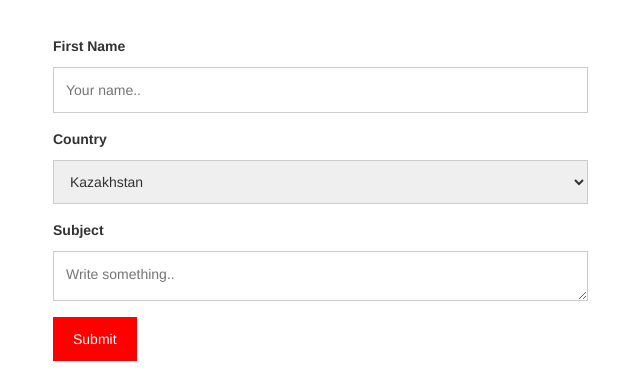
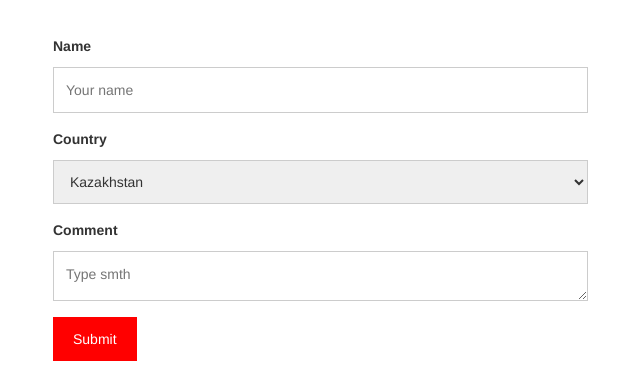
Before and after one commit to GulimSagi/biblioteka_2, a Django app: template blog/templates/blog/base.html in a window 1280 px wide. Shown: the part 780-1151 px from the top of the page, without its empty margins (32-672 px from the left). Run offline with Django 3.2, Linux system fonts and the light colour scheme; the template is opened without the code that fills it, so the values that code supplies are empty; some libraries are stand-ins or nearby versions.

Commit message:
contc us txt

```diff
--- a/blog/templates/blog/base.html
+++ b/blog/templates/blog/base.html
@@ -50,15 +50,15 @@
   </div>
       <div class="column">
       <form action="">
-        <label for="fname">First Name</label>
-        <input type="text" id="fname" name="firstname" placeholder="Your name..">
+        <label for="fname">Name</label>
+        <input type="text" id="fname" name="firstname" placeholder="Your name">
         <label for="country">Country</label>
         <select id="country" name="country">
           <option value="australia">Kazakhstan</option>
           <option value="usa">USA</option>
         </select>
-        <label for="subject">Subject</label>
-        <textarea id="subject" name="subject" placeholder="Write something.." style="height:50px"></textarea>
+        <label for="subject">Comment</label>
+        <textarea id="subject" name="subject" placeholder="Type smth" style="height:50px"></textarea>
         <input type="submit" value="Submit">
       </form>
     </div>
--- a/mysite/settings.py
+++ b/mysite/settings.py
@@ -114,9 +114,7 @@ USE_L10N = True
 
 USE_TZ = True
 
-
+STATIC_URL = '/static/'
+STATIC_ROOT = os.path.join(BASE_DIR, 'static')
 # Static files (CSS, JavaScript, Images)
 # https://docs.djangoproject.com/en/2.2/howto/static-files/
-
-STATIC_URL = '/static/'
-STATIC_ROOT = os.path.join(BASE_DIR, 'static')
```
